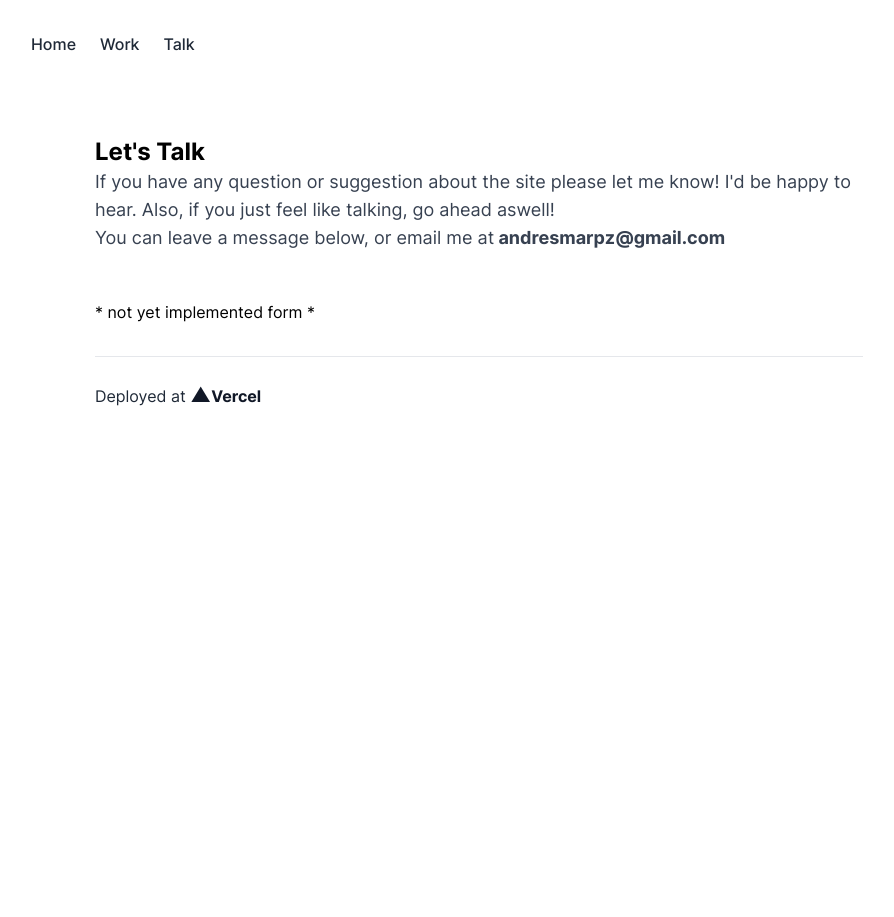
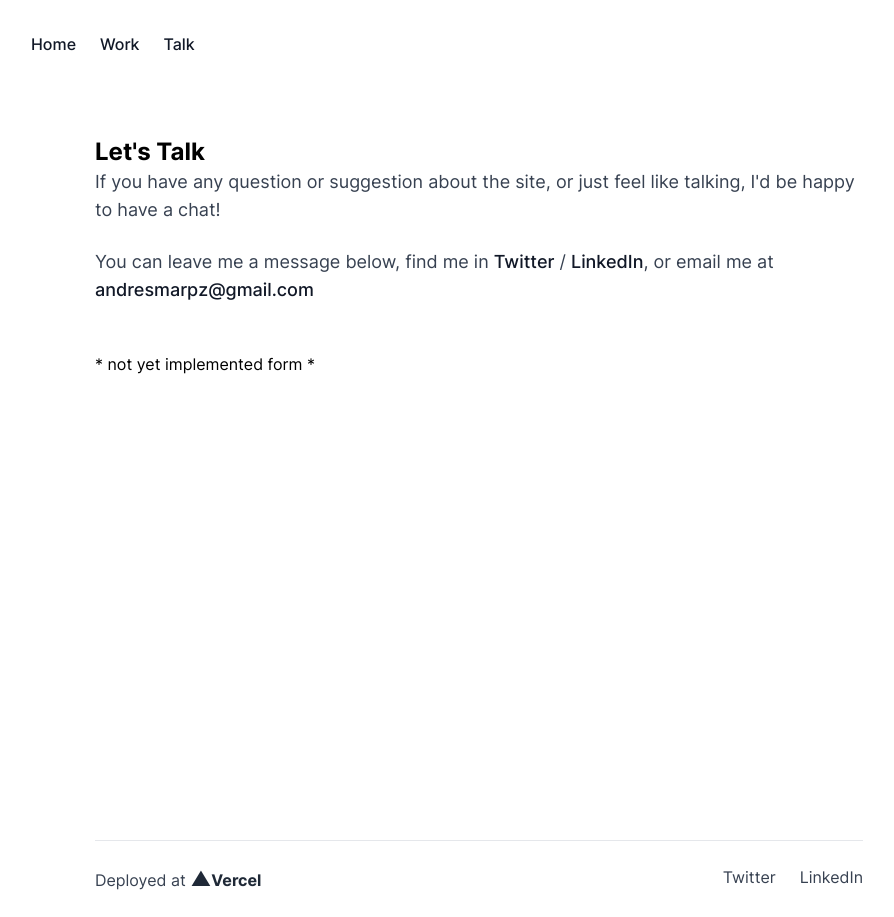
Before and after one commit to andresmarpz/website, a Next.js app: page /talk in a window 1280 px wide. Shown: the whole page, without its empty margins (161-1055 px from the left). Before the commit the page ends 800 px from the top, so only its background shows below. Built offline with nearby package versions, Linux system fonts and the light colour scheme.

Commit message:
Temporary page without contact form

```diff
--- a/components/Footer.tsx
+++ b/components/Footer.tsx
@@ -4,10 +4,20 @@ const Footer = () => {
     return (
         <footer className="mt-8">
             <hr />
-            <div className="py-6 text-gray-800">
-                Deployed at{' '}
-                <span className="font-bold text-gray-900 hover:text-blue-600 cursor-pointer">
-                    <span className="text-xl">▲</span>Vercel
+            <div className="flex justify-between py-6 text-gray-700">
+                <span>
+                    Deployed at
+                    <a
+                        className="font-bold text-gray-800 hover:text-blue-600 cursor-pointer"
+                        href="https://vercel.com"
+                        target="_blank"
+                        rel="noreferrer">
+                        <span className="text-xl"> ▲</span>Vercel
+                    </a>
+                </span>
+                <span className="flex gap-6">
+                    <a href="https://twitter.com/andresmarpz">Twitter</a>
+                    <a href="https://linkedin.com/in/andresmarpz">LinkedIn</a>
                 </span>
             </div>
         </footer>
--- a/components/Layout.tsx
+++ b/components/Layout.tsx
@@ -9,7 +9,7 @@ const Layout = ({ children }: { children: React.ReactNode }) => {
             <Navigation />
             <div className="flex flex-col items-center">
                 <div className="flex flex-col justfiy-center w-full max-w-3xl m-auto mx-5">
-                    <div className="flex-1">{children}</div>
+                    <div className="flex-1 min-h-page">{children}</div>
                     <Footer />
                 </div>
             </div>
--- a/components/NavigationLink.tsx
+++ b/components/NavigationLink.tsx
@@ -5,7 +5,7 @@ import NLink from 'next/link';
 const Link = (props: { href: string; label: string }) => {
     return (
         <NLink href={props.href}>
-            <a className="transition duration-150 ease-in-out text-gray-800 font-medium hover:text-blue-600">
+            <a className="transition duration-150 ease-in-out text-gray-900 font-medium hover:text-blue-600">
                 {props.label}
             </a>
         </NLink>
--- a/pages/talk.tsx
+++ b/pages/talk.tsx
@@ -3,11 +3,21 @@ export default function Talk() {
         <main className="mt-12">
             <h1 className="text-2xl font-bold text-black">Let's Talk</h1>
             <p className="text-lg text-gray-700">
-                If you have any question or suggestion about the site please let
-                me know! I'd be happy to hear. Also, if you just feel like
-                talking, go ahead aswell!
-                <br /> You can leave a message below, or email me at
-                <strong> andresmarpz@gmail.com</strong>
+                If you have any question or suggestion about the site, or just
+                feel like talking, I'd be happy to have a chat!
+            </p>
+            <br />
+            <p className="text-lg text-gray-700">
+                You can leave me a message below, find me in{' '}
+                <a href="https://twitter.com/andresmarpz">
+                    <b>Twitter</b>
+                </a>{' '}
+                /{' '}
+                <a href="https://linkedin.com/in/andresmarpz">
+                    <b>LinkedIn</b>
+                </a>
+                , or email me at
+                <b> andresmarpz@gmail.com</b>
             </p>
 
             <div className="mt-12">* not yet implemented form *</div>
--- a/pages/work.tsx
+++ b/pages/work.tsx
@@ -1,6 +1,7 @@
 import { getProjects, Project } from '@/helper/projects';
 
 import ProjectCard from '@/components/ProjectCard';
+import Link from 'next/link';
 
 interface props {
     projects: Project[];
@@ -20,14 +21,13 @@ export default function Work({ projects }: props) {
             <h1 className="text-2xl font-bold text-black">Work</h1>
             <p className="text-lg text-gray-700">
                 Here are some of the things I'm building and learning with. I'm
-                currently open to work offers! You can find me in{' '}
-                <a
-                    href="https://linkedin.com/in/andresmarpz"
-                    target="_blank"
-                    rel="noreferrer">
-                    <strong className="hover:underline">LinkedIn</strong>
-                </a>{' '}
-                or email me at <strong>andresmarpz@gmail.com</strong>.
+                currently open to work offers! You can contact me through{' '}
+                <Link href="/talk">
+                    <a>
+                        <b>/talk</b>
+                    </a>
+                </Link>
+                .
             </p>
             <br />
             <a
--- a/tailwind.config.js
+++ b/tailwind.config.js
@@ -11,6 +11,9 @@ module.exports = {
         },
         gridTemplateRows: {
             project: '0.1fr 1fr 0.2fr'
+        },
+        minHeight: {
+            page: '720px'
         }
     },
     variants: {
```
